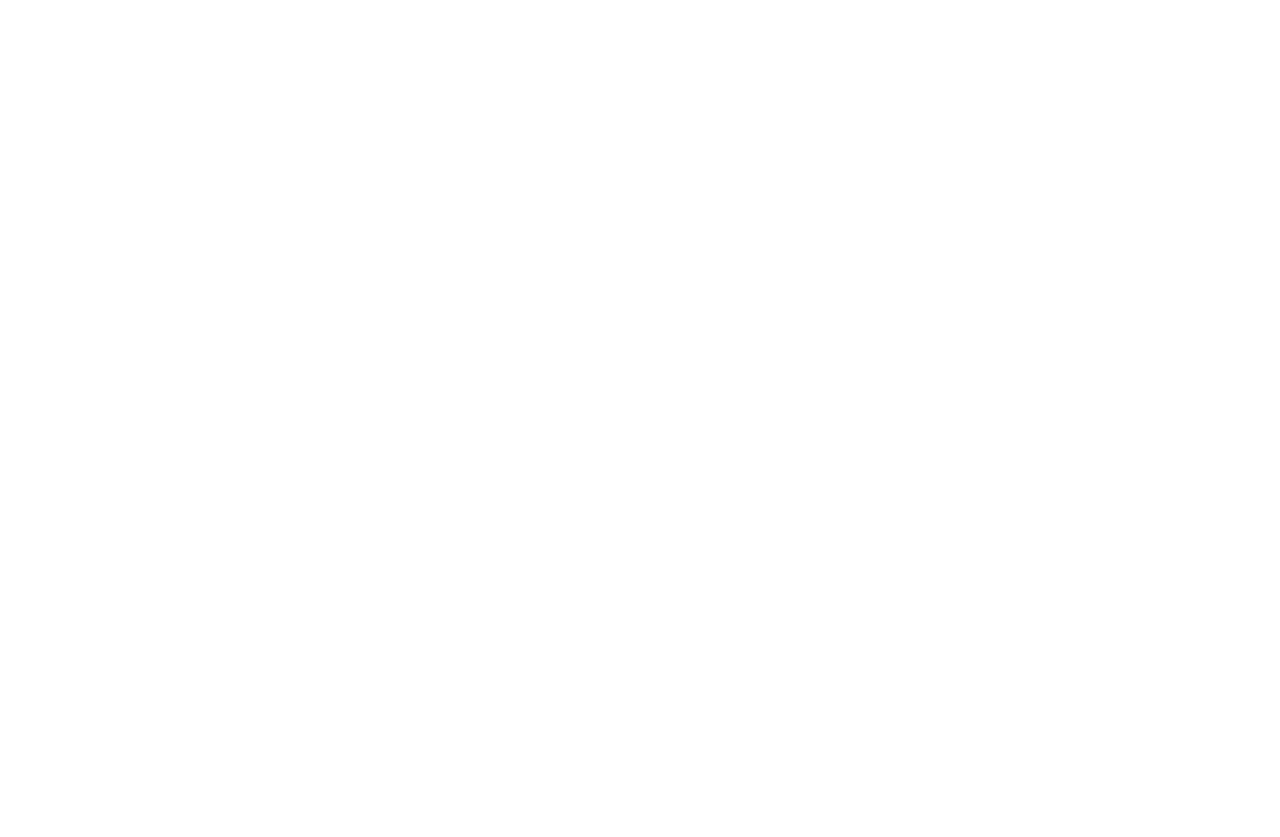
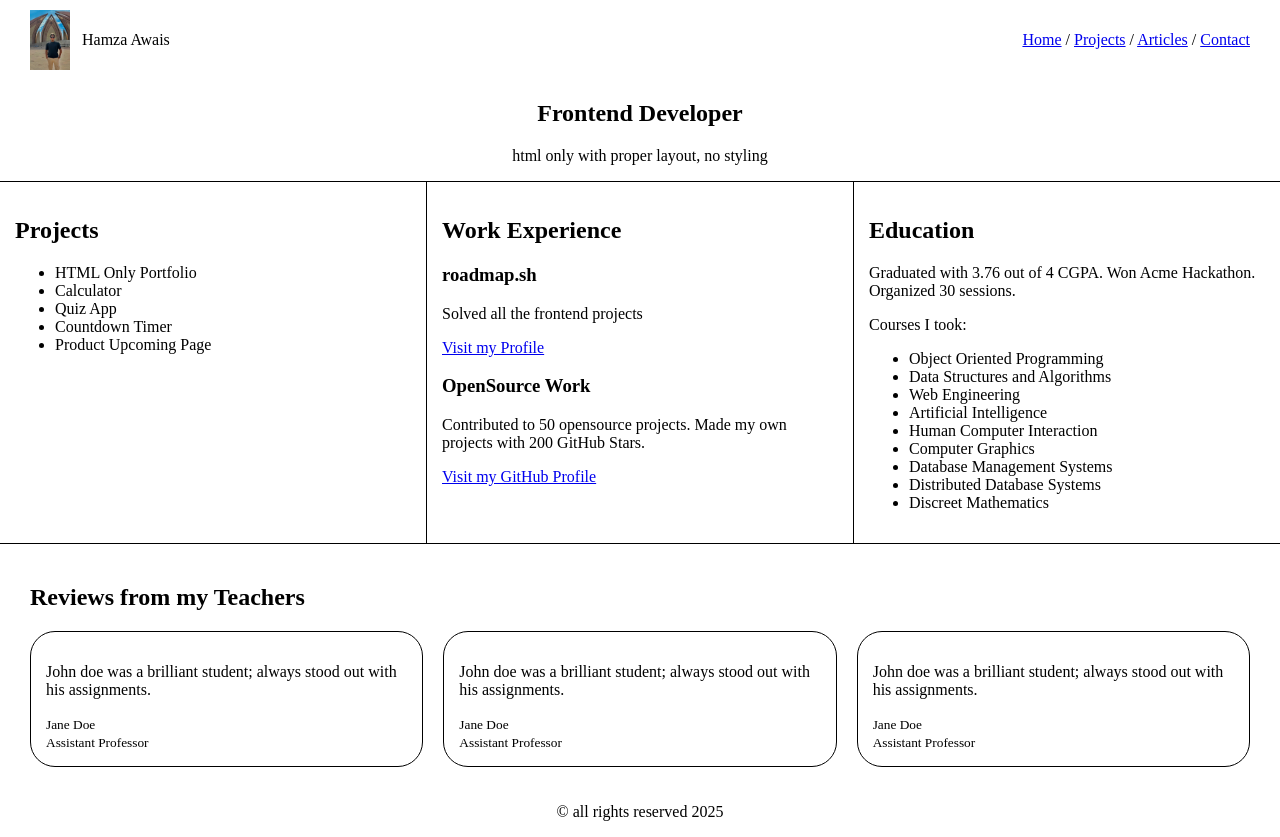
Before and after one commit to Hamza-Awais/Web-technologies-CP, a plain HTML site: page index.html in a window 1280 px wide. Before the commit the page ends 800 px from the top, so only its background shows below. Drawn offline with Linux system fonts and the light colour scheme.

Commit message:
add portfolio page

```diff
--- a/index.html
+++ b/index.html
@@ -3,9 +3,90 @@
 <head>
     <meta charset="UTF-8">
     <meta name="viewport" content="width=device-width, initial-scale=1.0">
-    <title>Document</title>
+    <title>Portfolio</title>
 </head>
-<body>
+<body style="margin: 0;">
+
+    <header style="display: flex; align-items: center; gap: 12px; padding: 10px 30px;">
+        <img src="WhatsApp Image 2026-08-28 at 11.24.44 AM.jpeg" alt="loading" width="40">
+        <span>Hamza Awais</span>
+        <nav style="margin-left: auto;">
+            <a href="#">Home</a> /
+            <a href="#projects">Projects</a> /
+            <a href="#">Articles</a> /
+            <a href="#">Contact</a>
+        </nav>
+    </header>
+
+    <main>
+        <section style="text-align: center;">
+            <h1>Frontend Developer</h1>
+            <p>html only with proper layout, no styling</p>
+        </section>
+
+        <section style="display: flex; border-top: 1px solid black; border-bottom: 1px solid black;">
+            <div id="projects" style="flex: 1; padding: 15px;">
+                <h2>Projects</h2>
+                <ul>
+                    <li>HTML Only Portfolio</li>
+                    <li>Calculator</li>
+                    <li>Quiz App</li>
+                    <li>Countdown Timer</li>
+                    <li>Product Upcoming Page</li>
+                </ul>
+            </div>
+
+            <div style="flex: 1; padding: 15px; border-left: 1px solid black;">
+                <h2>Work Experience</h2>
+                <h3>roadmap.sh</h3>
+                <p>Solved all the frontend projects</p>
+                <a href="#">Visit my Profile</a>
+
+                <h3>OpenSource Work</h3>
+                <p>Contributed to 50 opensource projects. Made my own projects with 200 GitHub Stars.</p>
+                <a href="#">Visit my GitHub Profile</a>
+            </div>
+
+            <div style="flex: 1; padding: 15px; border-left: 1px solid black;">
+                <h2>Education</h2>
+                <p>Graduated with 3.76 out of 4 CGPA. Won Acme Hackathon. Organized 30 sessions.</p>
+                <p>Courses I took:</p>
+                <ul>
+                    <li>Object Oriented Programming</li>
+                    <li>Data Structures and Algorithms</li>
+                    <li>Web Engineering</li>
+                    <li>Artificial Intelligence</li>
+                    <li>Human Computer Interaction</li>
+                    <li>Computer Graphics</li>
+                    <li>Database Management Systems</li>
+                    <li>Distributed Database Systems</li>
+                    <li>Discreet Mathematics</li>
+                </ul>
+            </div>
+        </section>
+
+        <section style="padding: 20px 30px;">
+            <h2>Reviews from my Teachers</h2>
+            <div style="display: flex; gap: 20px;">
+                <div style="flex: 1; border: 1px solid black; border-radius: 25px; padding: 15px;">
+                    <p>John doe was a brilliant student; always stood out with his assignments.</p>
+                    <small>Jane Doe<br>Assistant Professor</small>
+                </div>
+                <div style="flex: 1; border: 1px solid black; border-radius: 25px; padding: 15px;">
+                    <p>John doe was a brilliant student; always stood out with his assignments.</p>
+                    <small>Jane Doe<br>Assistant Professor</small>
+                </div>
+                <div style="flex: 1; border: 1px solid black; border-radius: 25px; padding: 15px;">
+                    <p>John doe was a brilliant student; always stood out with his assignments.</p>
+                    <small>Jane Doe<br>Assistant Professor</small>
+                </div>
+            </div>
+        </section>
+    </main>
+
+    <footer style="text-align: center;">
+        <p>&copy; all rights reserved 2025</p>
+    </footer>
 
 </body>
 </html>
```
Also changed, not shown: WhatsApp Image 2026-08-28 at 11.24.44 AM.jpeg (added).
